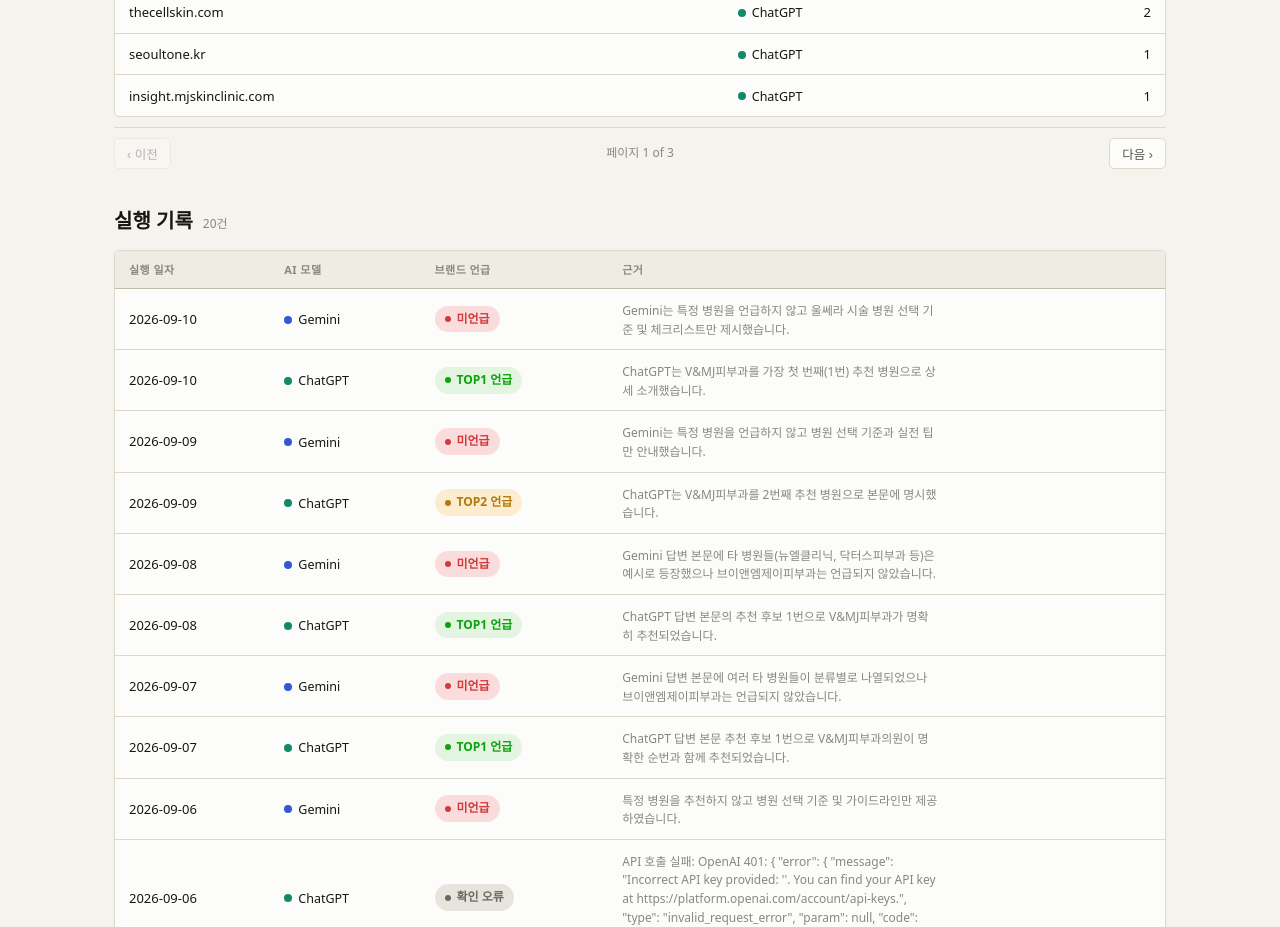
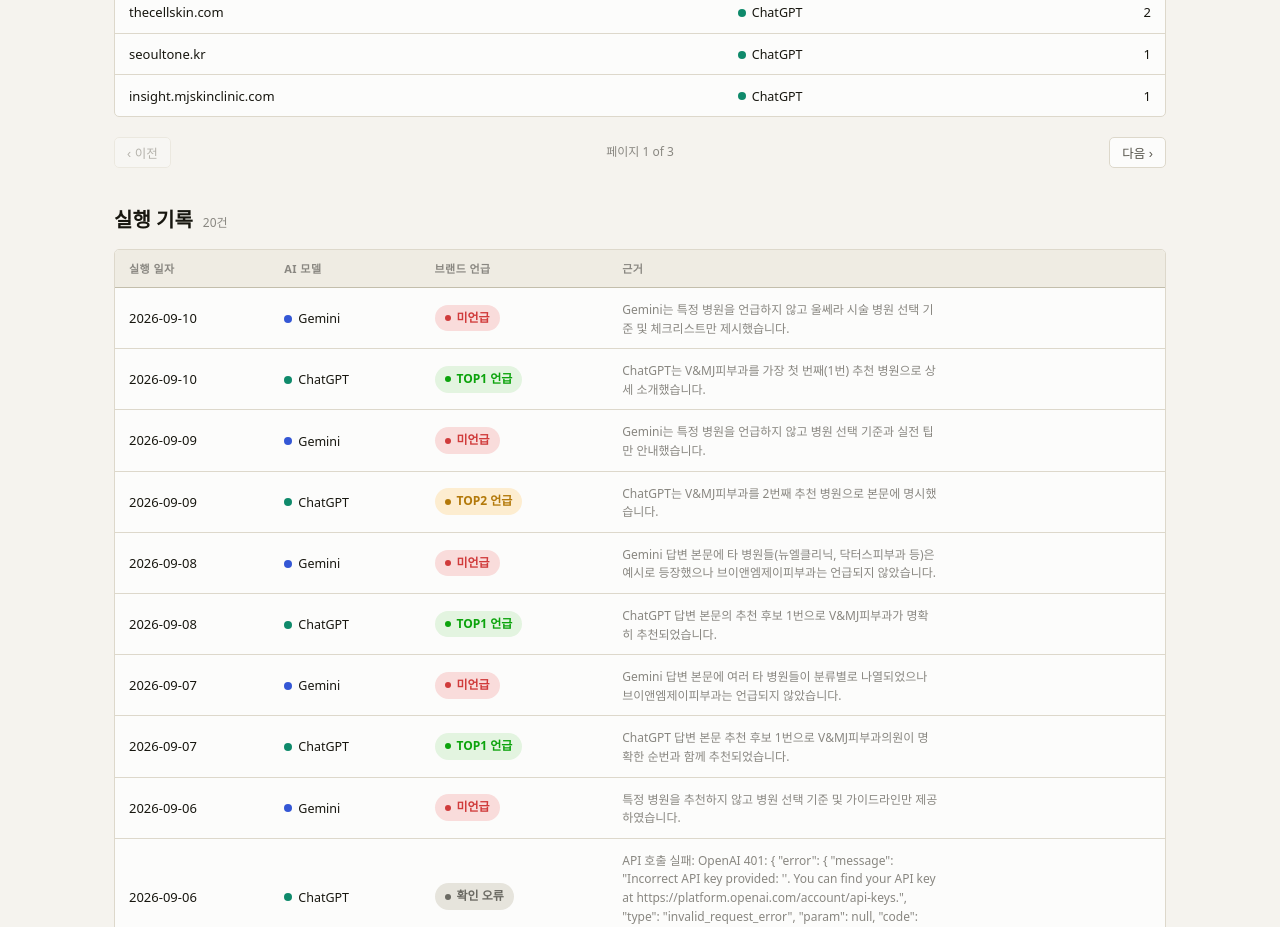
Before and after one commit to mjskinclinic/v-mj-skin-clinic, a plain HTML site: page docs/prompt.html in a window 1280 px wide. Shown: the part 1380-2307 px from the top of the page. Drawn offline with Linux system fonts and the light colour scheme; a web font is replaced by a local one.

Commit message:
Add files via upload

```diff
--- a/docs/style.css
+++ b/docs/style.css
@@ -202,7 +202,7 @@ select.q-filter { margin-left: auto; }
 .rank-pct { font-size: 12.5px; color: var(--ink-2); }
 .rank-list li.us .rank-pct { color: var(--accent-ink); }
 .rank-empty { font-size: 12.5px; color: var(--ink-muted); padding: 10px 0; }
-.rank-pager { display: flex; align-items: center; justify-content: space-between; gap: 8px; margin-top: 10px; padding-top: 10px; border-top: 1px solid var(--line); }
+.rank-pager { display: flex; align-items: center; justify-content: space-between; gap: 8px; margin-top: 10px; padding-top: 10px;}
 .rank-pager-btn { font-size: 12.5px; border: 1px solid var(--line); border-radius: 5px; padding: 5px 12px; background: var(--surface); color: var(--ink-2); cursor: pointer; }
 .rank-pager-btn:hover:not(:disabled) { border-color: var(--line-strong); color: var(--ink); }
 .rank-pager-btn:disabled { opacity: 0.4; cursor: default; }
```
